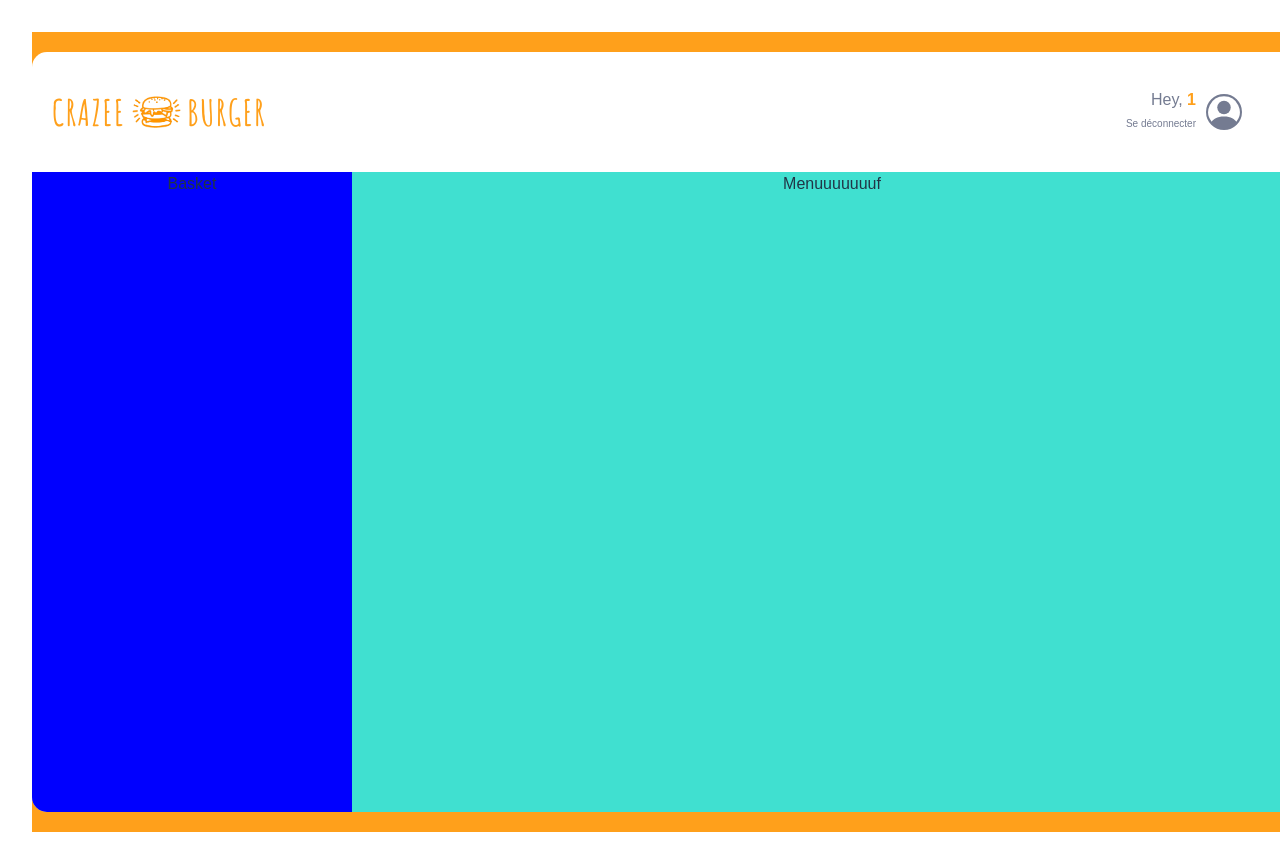
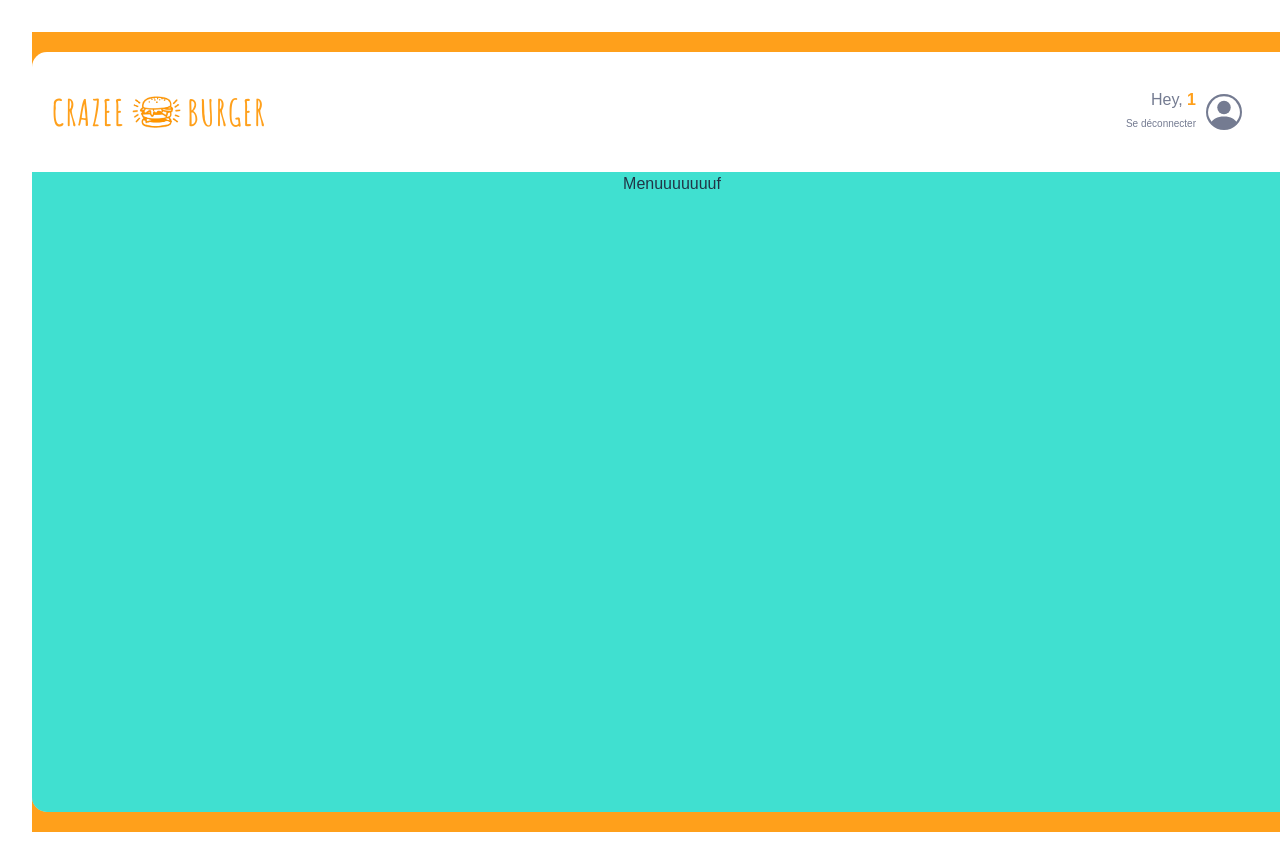
Before and after one commit to CarlMaillard/crazee-burger, a React (Vite) app: page /order/1 in a window 1280 px wide. Shown: the top 864 px of the page. Built offline with nearby package versions, Linux system fonts and the light colour scheme.

Commit message:
💡 F05: ORDER > MAIN > Prepare code for <Basket/>

```diff
--- a/src/components/pages/order/Main/Main.jsx
+++ b/src/components/pages/order/Main/Main.jsx
@@ -6,7 +6,7 @@
 export default function Main() {
   return (
     <MainStyled>
-      <div className="basket">Basket</div>
+      {/* <div className="basket">Basket</div> */}
       <Menu/>
         {/* <div class="grid-container">
           <div class="grid-item">
@@ -35,7 +35,6 @@
 
 const MainStyled = styled.div`
     background: ${theme.colors.background_white};
-
     flex: 1; //or you can also use this : height: (95vh - 10vh);
     border-bottom-right-radius: ${theme.borderRadius.extraRound};
     border-bottom-left-radius: ${theme.borderRadius.extraRound};
@@ -44,11 +43,11 @@
     /* padding: 20px; */
 
     display: grid;
-    grid-template-columns: 25% 1fr;
+    grid-template-columns: 1fr;
 
-    .basket {
+    /* .basket {
       background: blue;
-    }
+    } */
 
 
 
--- a/src/components/pages/order/Main/Menu.jsx
+++ b/src/components/pages/order/Main/Menu.jsx
@@ -8,6 +8,5 @@
 
 const MenuStyled = styled.div`
    background: turquoise;
-    /* padding: 20px ;
-      width: 100%; */
+    /* padding: 20px ;*/
 `;
```
